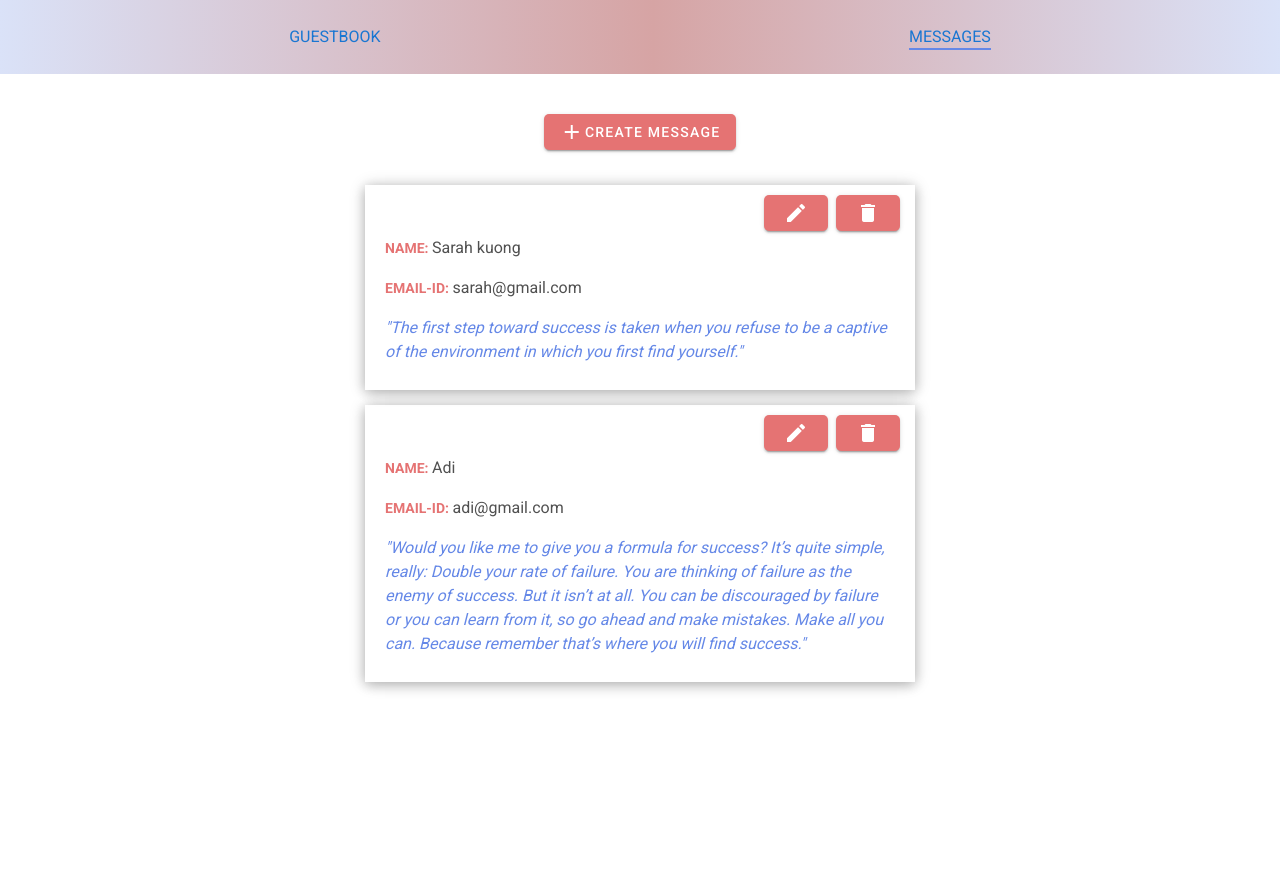
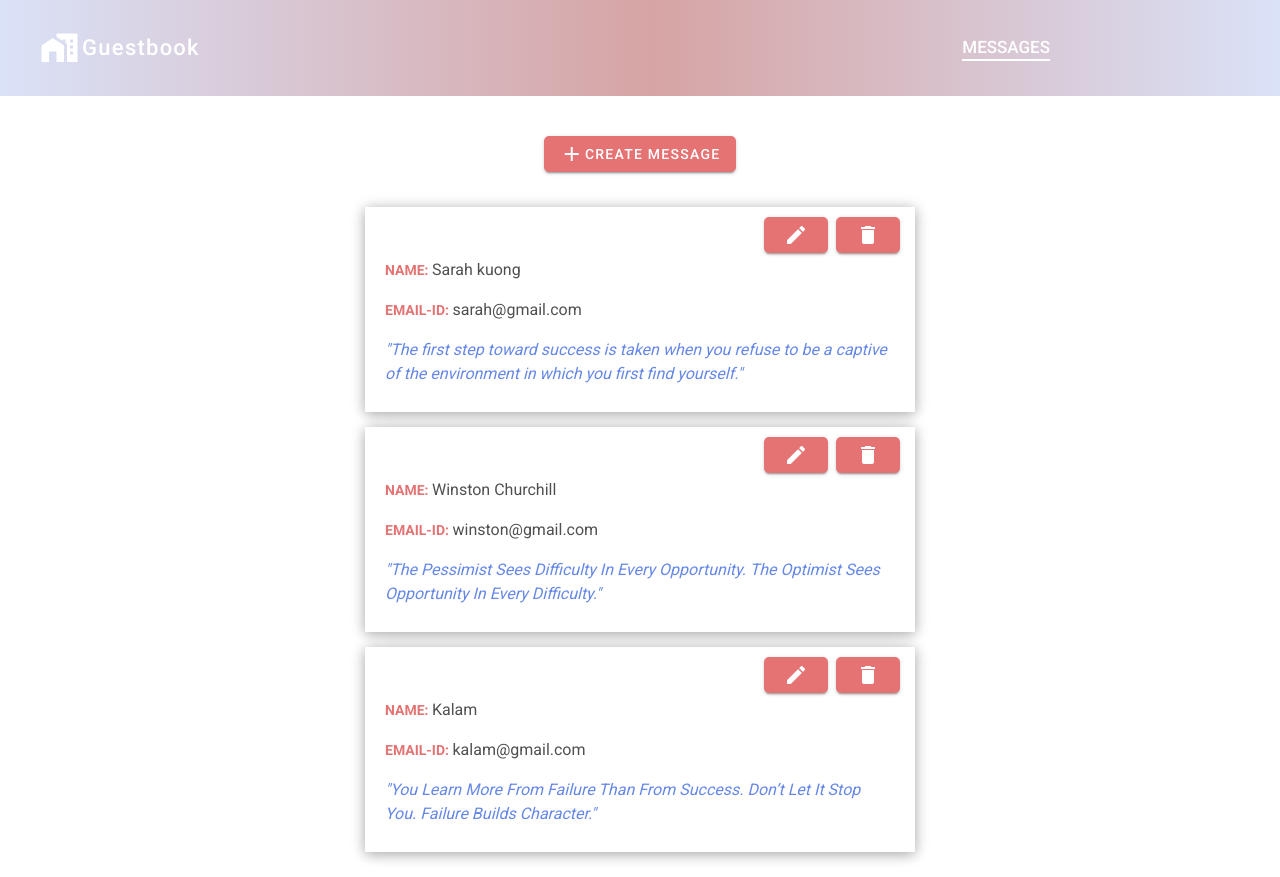
Before and after one commit to sushmitha-b-s/guestbook-client, a Vue app: page /messages in a window 1280 px wide. Before the commit the page ends 800 px from the top, so only its background shows below. Built offline with nearby package versions, Linux system fonts and the light colour scheme; data requests are answered from the project's data file.

Commit message:
modified styles for NavBar

```diff
--- a/db.json
+++ b/db.json
@@ -7,10 +7,16 @@
       "message": "The first step toward success is taken when you refuse to be a captive of the environment in which you first find yourself."
     },
     {
-      "id": 4651730,
-      "name": "Adi",
-      "email": "adi@gmail.com",
-      "message": "Would you like me to give you a formula for success? It’s quite simple, really: Double your rate of failure. You are thinking of failure as the enemy of success. But it isn’t at all. You can be discouraged by failure or you can learn from it, so go ahead and make mistakes. Make all you can. Because remember that’s where you will find success."
+      "id": 6367637,
+      "name": "Winston Churchill",
+      "email": "winston@gmail.com",
+      "message": "The Pessimist Sees Difficulty In Every Opportunity. The Optimist Sees Opportunity In Every Difficulty."
+    },
+    {
+      "id": 9961658,
+      "name": "Kalam",
+      "email": "kalam@gmail.com",
+      "message": "You Learn More From Failure Than From Success. Don’t Let It Stop You. Failure Builds Character."
     }
   ]
 }
--- a/src/components/NavBar.vue
+++ b/src/components/NavBar.vue
@@ -1,17 +1,20 @@
 <template>
   <div>
     <nav>
-      <div>
-        <router-link :to="{ name: 'home' }" class="guestbook"
-          >Guestbook</router-link
-        >
+      <div class="logo">
+        <v-btn icon color="#fff">
+          <router-link :to="{ name: 'home' }">
+            <v-icon large class="mr-1">mdi-home-city</v-icon>
+            Guestbook
+          </router-link>
+        </v-btn>
       </div>
-      <div>
-        <router-link :to="{ name: 'messages' }" class="messages"
-          >messages</router-link
-        >
+
+      <div class="messages">
+        <router-link :to="{ name: 'messages' }">messages</router-link>
       </div>
     </nav>
+    <!-- router-link-exact-active router-link-active -->
   </div>
 </template>
 
--- a/src/styles/index.scss
+++ b/src/styles/index.scss
@@ -6,29 +6,72 @@ body {
   font-family: 'Poppins', sans-serif;
 }
 
+// nav {
+//   text-align: center;
+//   // display: flex;
+//   // flex-direction: row;
+//   // justify-content: space-around;
+//   padding: 25px;
+//   background-image: linear-gradient(
+//     to right,
+//     #dae2f8 0%,
+//     #d6a4a4 51%,
+//     #dae2f8 100%
+//   );
+//   .guestbook,
+//   .messages {
+//     color: #fff;
+//     text-decoration: none;
+//     text-transform: uppercase;
+//   }
+
+//   .router-link-exact-active {
+//     color: #6588e7;
+//     border-bottom: 2px solid #6588e7;
+//     padding-bottom: 2px;
+//   }
+// }
+
 nav {
-  text-align: center;
-  display: flex;
-  flex-direction: row;
-  justify-content: space-around;
-  padding: 25px;
   background-image: linear-gradient(
     to right,
     #dae2f8 0%,
     #d6a4a4 51%,
     #dae2f8 100%
   );
-  .guestbook,
-  .messages {
-    color: #fff;
-    text-decoration: none;
-    text-transform: uppercase;
+  padding: 30px;
+  display: flex;
+  align-items: center;
+  justify-content: space-between;
+
+  .router-link-exact-active {
+    border-bottom: 2px solid #fff;
+    padding-bottom: 2px;
   }
 
-  .router-link-exact-active {
-    color: #6588e7;
-    border-bottom: 2px solid #6588e7;
-    padding-bottom: 2px;
+  .logo {
+    margin-left: 70px;
+    border: none;
+
+    a {
+      text-decoration: none;
+      border: none;
+      color: #fff;
+      font-size: 22px;
+      text-transform: initial;
+      margin-left: 10px;
+    }
+  }
+
+  .messages {
+    margin-right: 200px;
+    text-transform: uppercase;
+    a {
+      text-decoration: none;
+      color: #fff;
+      font-weight: 500;
+      font-size: 17px;
+    }
   }
 }
 
```
